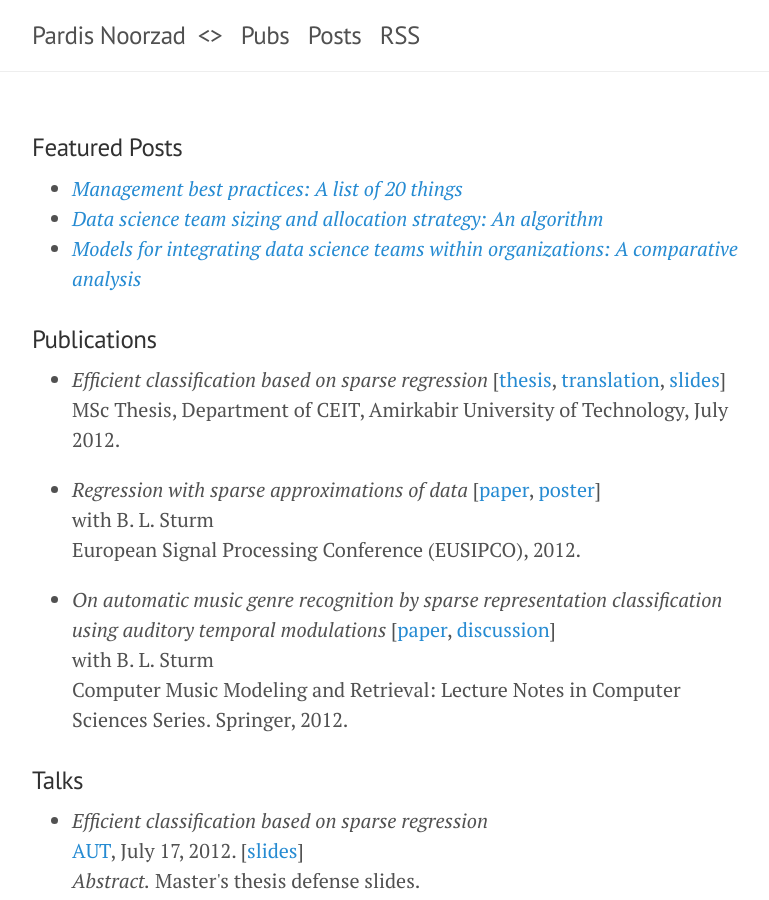
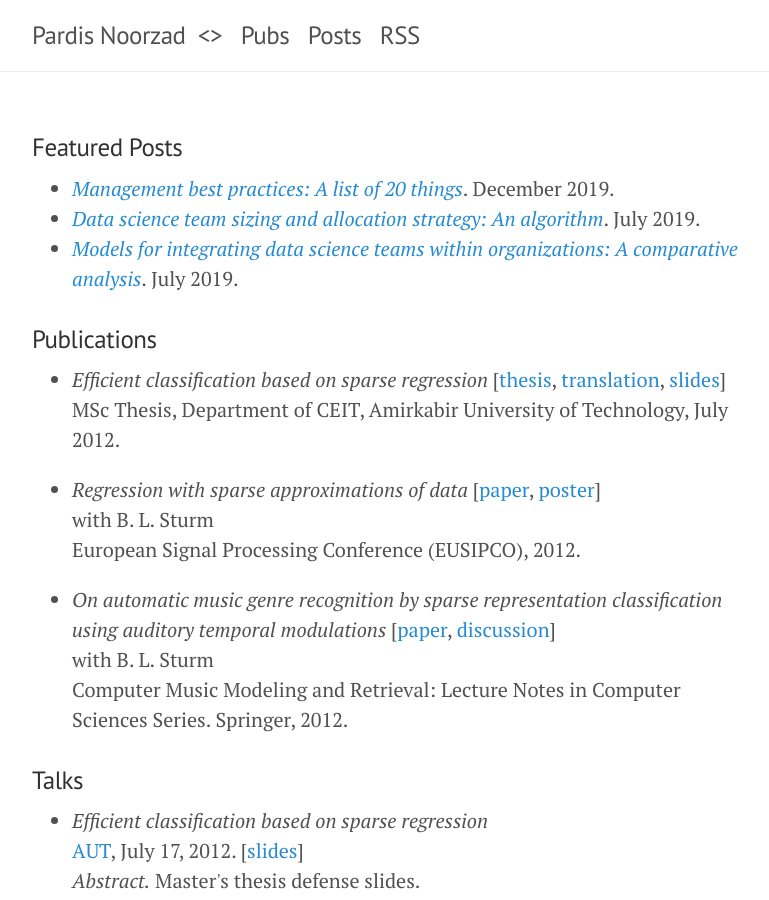
Before and after one commit to djpardis/djpardis.github.io, a Jekyll site: the page built from pubs.html, in a window 1280 px wide and 900 px high. Shown: the whole window, without its empty margins (248-1017 px from the left). Built offline with Jekyll 4.4.1, drawn with Linux system fonts in a browser that asks for light colours.

Commit message:
Fix pubs

```diff
--- a/pubs.html
+++ b/pubs.html
@@ -10,9 +10,9 @@
 <h3>Featured Posts</h3>
 
     <ul>
-      <li><em><a href="https://medium.com/@djpardis/management-and-coaching-best-practices-as-a-list-of-n-things-7a6d9c7f0fa5" target="_blank">Management best practices: A list of 20 things</a></em>
-      <li><em><a href="https://medium.com/@djpardis/recommendations-for-data-science-team-sizing-and-allocation-strategy-a38f943638e5" target="_blank">Data science team sizing and allocation strategy: An algorithm</a></em>
-      <li><em><a href="https://medium.com/@djpardis/models-for-integrating-data-science-teams-within-organizations-7c5afa032ebd" target="_blank">Models for integrating data science teams within organizations: A comparative analysis</a></em>
+      <li><em><a href="https://medium.com/@djpardis/management-and-coaching-best-practices-as-a-list-of-n-things-7a6d9c7f0fa5" target="_blank">Management best practices: A list of 20 things</a></em>. December 2019.
+      <li><em><a href="https://medium.com/@djpardis/recommendations-for-data-science-team-sizing-and-allocation-strategy-a38f943638e5" target="_blank">Data science team sizing and allocation strategy: An algorithm</a></em>. July 2019.
+      <li><em><a href="https://medium.com/@djpardis/models-for-integrating-data-science-teams-within-organizations-7c5afa032ebd" target="_blank">Models for integrating data science teams within organizations: A comparative analysis</a></em>. July 2019.
 
     </ul>
     <!-- <ul>
```
